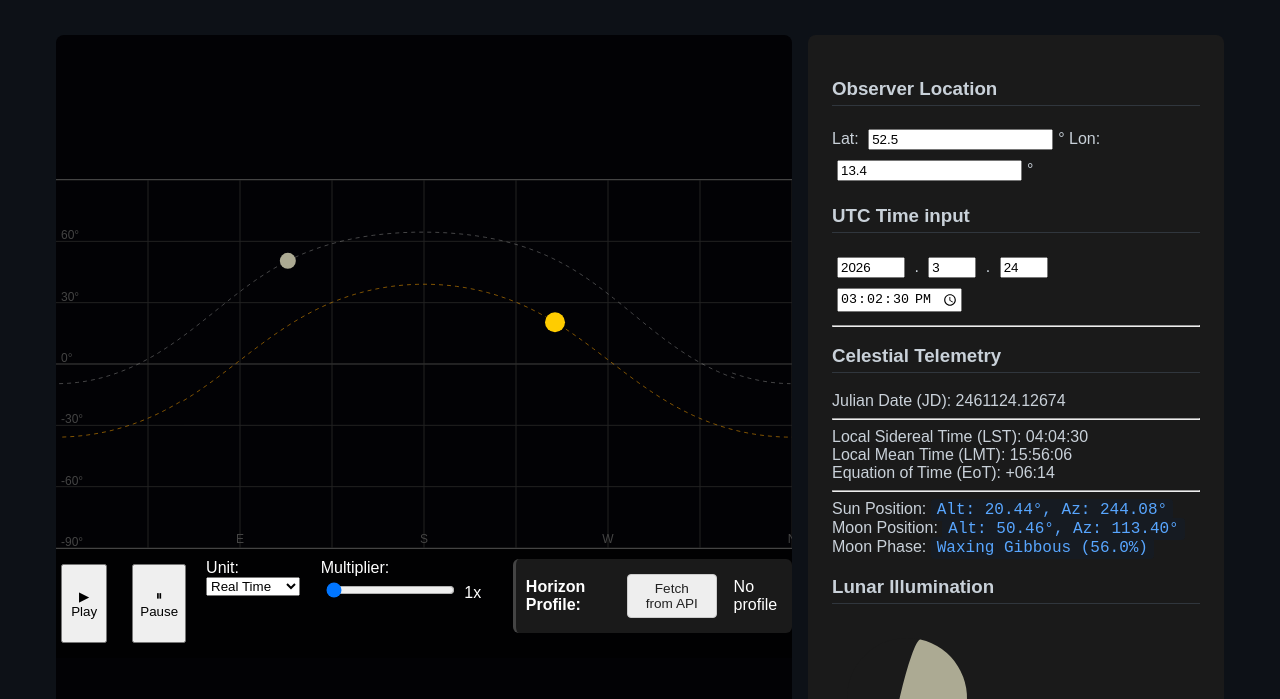
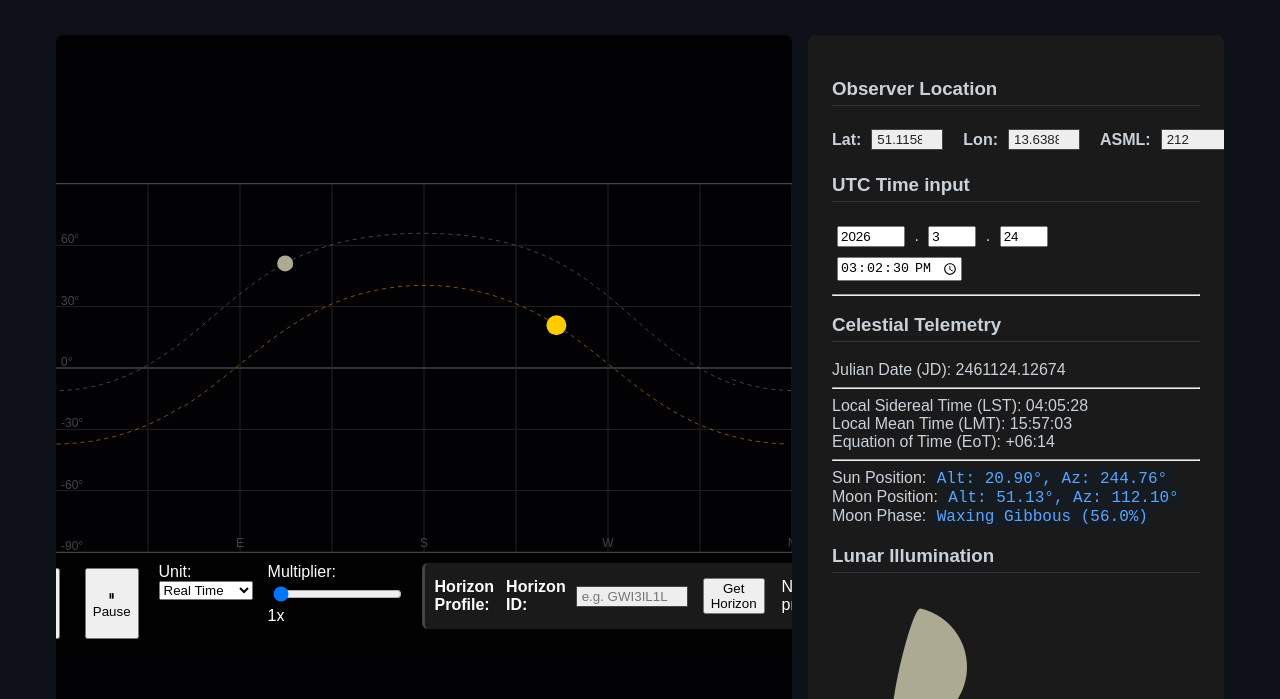
Before and after one commit to TobiasPartzsch/helios, a website built with Vite: page index.html in a window 1280 px wide. Shown: the part 101-800 px from the top of the page. Built offline with nearby package versions, Linux system fonts and the light colour scheme.

Commit message:
feat: implement elevation-aware UI and prepare horizon API pipeline

```diff
--- a/index.html
+++ b/index.html
@@ -34,21 +34,34 @@
                 <!-- The Horizon Rendering Layer -->
                 <div class="controls-row horizon-layer">
                     <strong>Horizon Profile:</strong>
-                    <button id="btn-pull-horizon" title="Pull profile from heywhatsthat.com">
-                        Fetch from API
-                    </button>
-                    <span id="horizon-status" class="status-msg">No profile</span>
+                    <div class="input-group">
+                        <label for="horizon-id" title="HeyWhatsThat View ID">Horizon ID:</label>
+                        <input id="horizon-id" type="text" placeholder="e.g. GWI3IL1L" style="width: 100px;">
+                        <button id="btn-fetch-horizon">Get Horizon</button>
+                    </div> <span id="horizon-status" class="status-msg">No profile</span>
                 </div>
             </div>
         </main>
         <aside id="controls">
             <section id="inputs">
                 <h3>Observer Location</h3>
-                <div class="input-group">
-                    <label>Lat: <input type="number" id="lat" value="52.5" step="0.1">°</label>
-                    <label>Lon: <input type="number" id="lon" value="13.4" step="0.1">°</label>
+                <div class="observer-controls">
+                    <div class="input-group">
+                        <label for="lat">Lat:</label>
+                        <input id="lat" type="number" value="51.115833" step="0.1">
+                    </div>
+
+                    <div class="input-group">
+                        <label for="lon">Lon:</label>
+                        <input id="lon" type="number" value="13.638889" step="0.1">
+                    </div>
+
+                    <div class="input-group">
+                        <label for="elevation" title="Above Mean Sea Level">ASML:</label>
+                        <input id="elevation" type="number" value="212" step="1">
+                        <span>m</span>
+                    </div>
                 </div>
-
                 <h3>UTC Time input</h3>
                 <div class="time-input-row">
                     <input type="number" id="year" value="2023" style="width: 60px;"> .
@@ -56,6 +69,7 @@
                     <input type="number" id="day" value="27" min="1" max="31" style="width: 40px;">
 
                     <input type="time" id="clock-time" value="12:00" step="1">
+                    <!-- <input type="time" id="clock-time" value="12:00" step="3600" min="00:00" max="23:59" required> -->
                 </div>
             </section>
 
--- a/src/main.ts
+++ b/src/main.ts
@@ -14,6 +14,7 @@
 // Selectors
 const latInput = document.getElementById('lat') as HTMLInputElement;
 const lonInput = document.getElementById('lon') as HTMLInputElement;
+const elevInput = document.getElementById('elevation') as HTMLInputElement;
 const yearInput = document.getElementById('year') as HTMLInputElement;
 const monthInput = document.getElementById('month') as HTMLInputElement;
 const dayInput = document.getElementById('day') as HTMLInputElement;
@@ -31,6 +32,9 @@
 const moonFaceCanvas = document.getElementById('moon-face-canvas') as HTMLCanvasElement;
 const faceCtx = moonFaceCanvas.getContext('2d')!;
 
+// State for the terrain profile
+interface HorizonPoint { azimuth: number; altitude: number; }
+let currentHorizonProfile: HorizonPoint[] | null = null;
 
 function radToDeg(rad: number): number {
     return rad * (180 / Math.PI);
@@ -120,6 +124,25 @@
     ctx.moveTo(0, dims.height / 2);
     ctx.lineTo(dims.width, dims.height / 2);
     ctx.stroke();
+
+    ctx.strokeStyle = '#333';
+    ctx.lineWidth = 2;
+
+    if (currentHorizonProfile && currentHorizonProfile.length > 0) {
+        ctx.beginPath();
+        currentHorizonProfile.forEach((pt, index) => {
+            const pos = getEquirectangularXY(pt.azimuth, pt.altitude, dims, isSouthern);
+            if (index === 0) ctx.moveTo(pos.x, pos.y);
+            else ctx.lineTo(pos.x, pos.y);
+        });
+        ctx.stroke();
+    } else {
+        // Fallback: The flat sea-level line
+        ctx.beginPath();
+        ctx.moveTo(0, dims.height / 2);
+        ctx.lineTo(dims.width, dims.height / 2);
+        ctx.stroke();
+    }
 
     // Draw Sun Track (Orange/Yellow)
     const sunTrack: TrackConfig = { windowDays: 1.0, steps: 144, color: '#ffa500' };
@@ -248,6 +271,45 @@
     update(dateToJulianDate(d));
 };
 
-[latInput, lonInput, yearInput, monthInput, dayInput, clockTimeInput].forEach(el => {
-    el?.addEventListener('input', handleManualInput);
-});
+const fetchBtn = document.getElementById('btn-fetch-horizon') as HTMLButtonElement;
+
+fetchBtn.onclick = async () => {
+    const lat = latInput.value;
+    const lon = lonInput.value;
+    const elev = elevInput.value;
+
+    const lockList = [fetchBtn, latInput, lonInput, elevInput];
+    lockList.forEach(el => { if (el) el.disabled = true; });
+    fetchBtn.innerText = "Generating Profile (Wait 60s)...";
+
+    try {
+        console.log(`Requesting Horizon for Lat:${lat} Lon:${lon} Alt:${elev}m`);
+
+        // Use your Vite Proxy path
+        const url = `/api-horizon/horizon.json?lat=${lat}&lon=${lon}&elev=${elev}`;
+        const response = await fetch(url);
+
+        if (response.status === 504 || response.status === 408) {
+            throw new Error("Server is still crunching the numbers. Try again in a minute!");
+        }
+        if (!response.ok) throw new Error(`API Error: ${response.status}`);
+
+        const data = await response.json();
+
+        // Map the points (remember to convert degrees to radians for your engine!)
+        currentHorizonProfile = data.map((pt: any) => ({
+            azimuth: pt.bearing * (Math.PI / 180),
+            altitude: pt.alt * (Math.PI / 180)
+        }));
+
+        console.log("Horizon profile loaded successfully!");
+        update();
+
+    } catch (err) {
+        console.error("The horizon vanished:", err);
+        alert(err instanceof Error ? err.message : "Connection failed.");
+    } finally {
+        lockList.forEach(el => { if (el) el.disabled = false; });
+        fetchBtn.innerText = "Get Horizon";
+    }
+};
--- a/src/style.css
+++ b/src/style.css
@@ -139,3 +139,38 @@
     user-select: none;
     /* Prevents text highlighting on click */
 }
+
+/* Container to put everything in one horizontal row */
+.observer-controls {
+    display: flex;
+    gap: 15px;
+    /* Space between the groups */
+    align-items: center;
+    flex-wrap: nowrap;
+    /* Prevent wrapping to a new line */
+    margin-bottom: 1rem;
+}
+
+/* Individual groups (Label + Input) */
+.input-group {
+    display: flex;
+    align-items: center;
+    gap: 5px;
+}
+
+/* Shrink the input boxes so they aren't 'browser-default' huge */
+.input-group input {
+    width: 60px;
+    /* Adjust as needed for your typical values */
+    padding: 2px 5px;
+    border: 1px solid #444;
+    background: #eee;
+    color: #222;
+}
+
+/* Optional: style the label tooltips specifically */
+.input-group label {
+    font-weight: bold;
+    cursor: help;
+    /* Shows a question mark cursor for the title/tooltip */
+}
--- a/vite.config.ts
+++ b/vite.config.ts
@@ -2,4 +2,13 @@
 
 export default defineConfig({
     base: '/helios/',
+    server: {
+        proxy: {
+            '/api-horizon': {
+                target: 'https://www.heywhatsthat.com',
+                changeOrigin: true,
+                rewrite: (path) => path.replace(/^\/api-horizon/, '/api')
+            }
+        }
+    }
 })
```
Also changed, not shown: src/render/horizonSvg.ts (+16 -0 lines), README.md.
